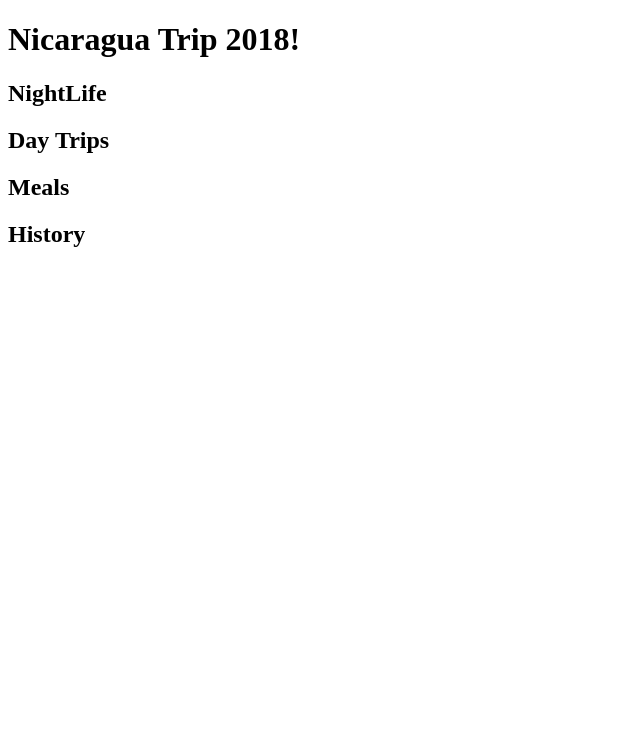
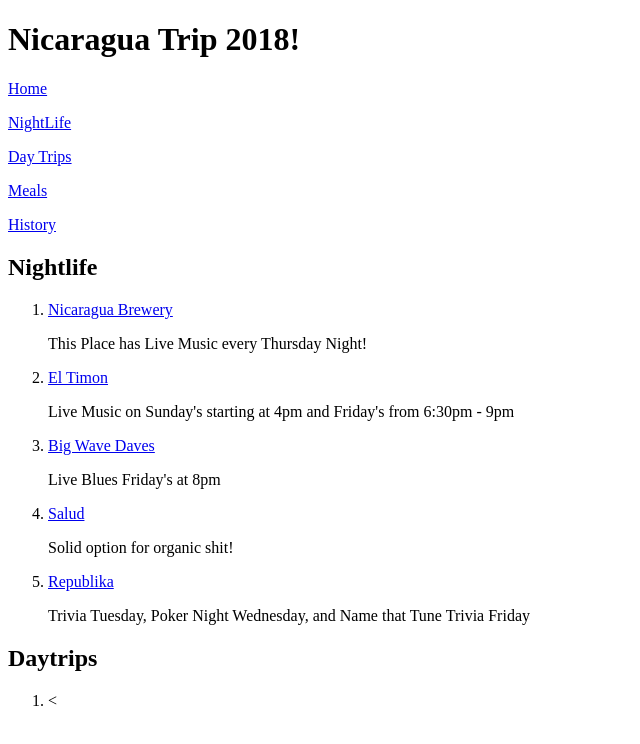
Before and after one commit to jrgibb/nicaragua, a plain HTML site: page index.html in a window 1280 px wide. Shown: the whole page, without its empty margins (0-640 px from the left). Drawn offline with Linux system fonts and the light colour scheme.

Commit message:
2nd Pass html subtext

```diff
--- a/index.html
+++ b/index.html
@@ -4,11 +4,39 @@
     <title>Nica, Bingo!</title>
   </head>
   <body>
-    <h1> Nicaragua Trip 2018!<h1>
-    <h2>NightLife<h2>
-    <h2>Day Trips<h2>
-    <h2>Meals<h2>
-    <h2>History<h2>
+  <div class="hero">
+    <h1> Nicaragua Trip 2018!</h1>
+
+    <p><a class="btm-nav" href="#">Home</a></p>
+    <p><a class="btm-nav" href="#nightlife">NightLife</a></p>
+    <p><a class="btm-nav" href="#daytrips">Day Trips</a></p>
+    <p><a class="btm-nav" href="#Meals">Meals</a></p>
+    <p><a class="btm-nav" href="#history">History</a></p>
+  </div>
+
+
+  <div class="hero" id="nightlife">
+    <h2>Nightlife</h2>
+  </div>
+    <ol>
+      <li><a href="https://www.nicacraftbeer.com/" target="_blank">Nicaragua Brewery</a></li>
+      <p>This Place has Live Music every Thursday Night!</p>
+      <li><a href="http://www.eltimonsanjuandelsur.com/" target="_blank">El Timon</a></li>
+      <p>Live Music on Sunday's starting at 4pm and Friday's from 6:30pm - 9pm</p>
+      <li><a href="https://www.facebook.com/BigWaveDavesSJDS/" target="_blank">Big Wave Daves</a></li>
+      <p>Live Blues Friday's at 8pm</p>
+      <li><a href="https://www.facebook.com/saludkitchennicaragua/?fref=nf" target="_blank">Salud</a></li>
+      <p>Solid option for organic shit!</p>
+      <li><a href="https://www.facebook.com/RepublikaSJDS/" target="_blank">Republika</a></li>
+      <p>Trivia Tuesday, Poker Night Wednesday, and Name that Tune Trivia Friday</p>
+    </ol>
+
+  <div class="hero" id="daytrips">
+    <h2>Daytrips</h2>
+  </div>
+    <ol>
+      <li><
+
 
   </body>
 </html>
```
